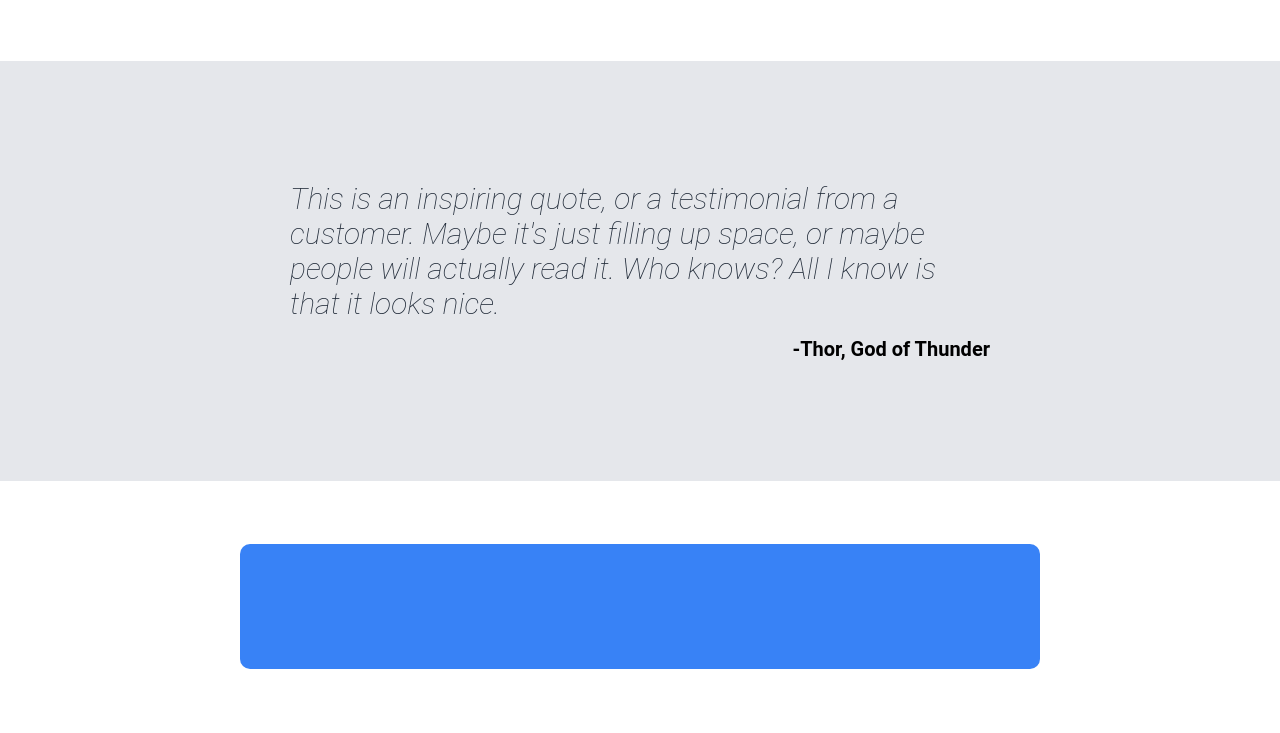
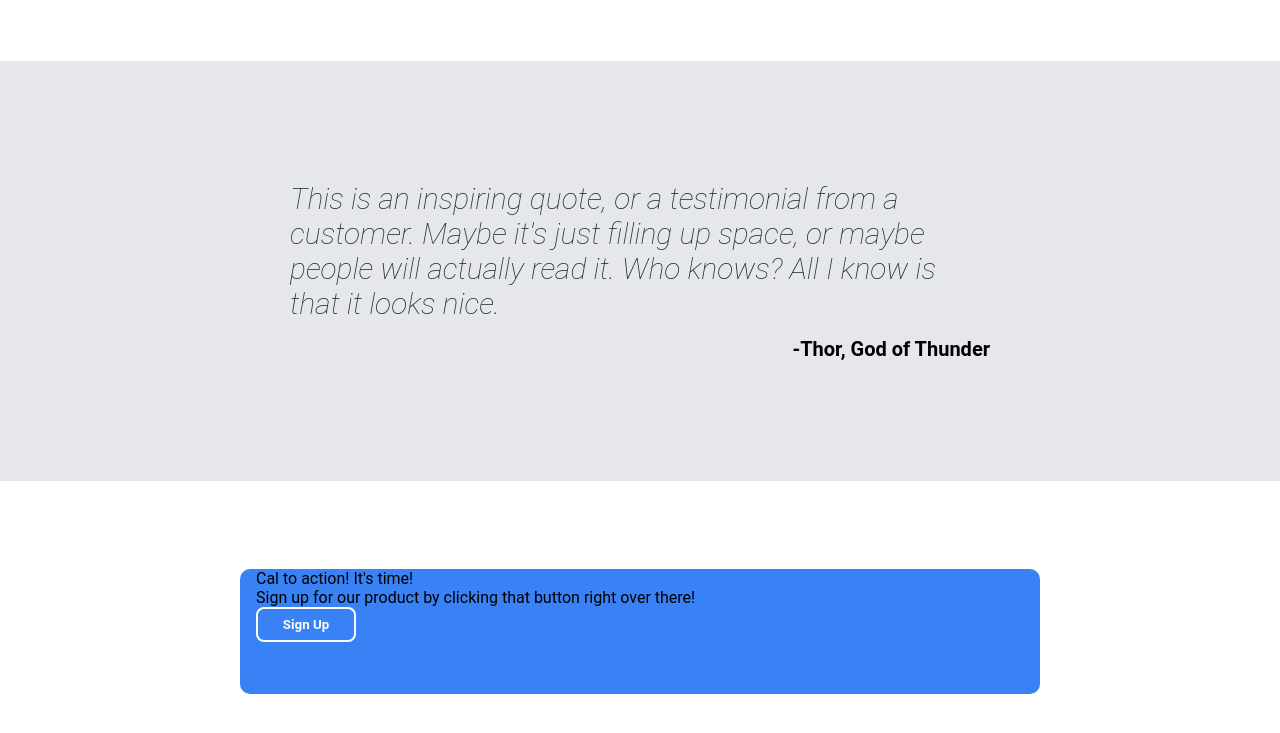
Before and after one commit to AtLeastOneBearPlease/landing-page, a plain HTML site: page index.html in a window 1280 px wide. Shown: the part 915-1648 px from the top of the page. Drawn offline with Linux system fonts and the light colour scheme.

Commit message:
feat: Add call-to-action section content

```diff
--- a/index.html
+++ b/index.html
@@ -85,7 +85,9 @@
 
     <div class="call-to-action-section wrapper">
         <div class="sign-up content">
-
+            <div class="sign-up-text-title">Cal to action! It's time!</div>
+            <div class="sign-up-text-body">Sign up for our product by clicking that button right over there!</div>
+            <button class="sign-up-button" id="call-to-action-button">Sign Up</button>
         </div>
 
     </div>
--- a/style.css
+++ b/style.css
@@ -84,7 +84,7 @@ body {
     color: #e5e7eb;
 }
 
-.hero-text > button {
+.sign-up-button {
     width: 100px;
     border-radius: 8px;
     padding: 8px 0px;
@@ -175,14 +175,18 @@ body {
     display: flex;
     justify-content: center;
     align-items: center;
-    height: 250px;
-    min-height: 250px;
+    height: 300px;
+    min-height: 300px;
 }
 
 .sign-up {
     width: 800px;
     padding: 0px 16px;
-    height: 50%;
+    height: 125px;
     background-color: #3882f6;
     border-radius: 10px;
 }
+
+#call-to-action-button {
+    border: 2px solid white;
+}
```
